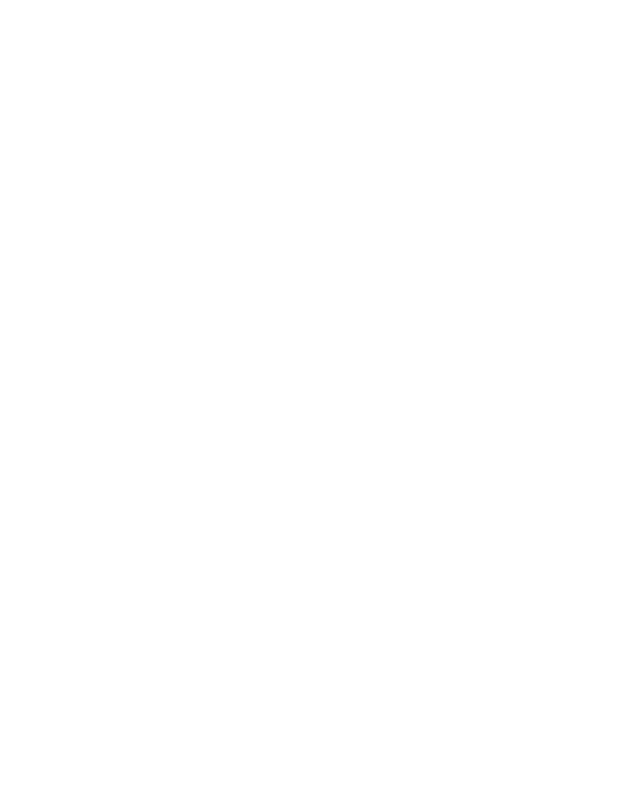
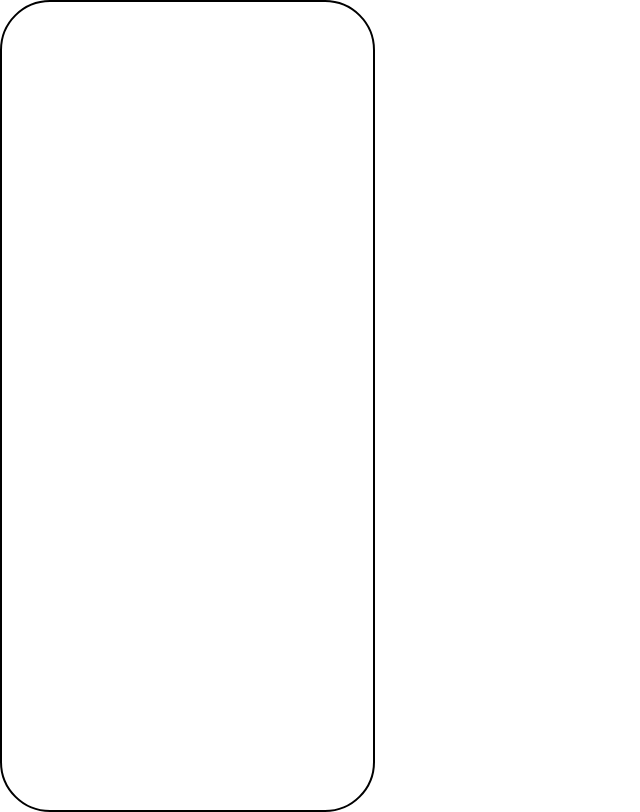
Before and after one commit to Ajou-TAYO/client, a React (Vite) app: page / in a window 1280 px wide. Shown: the whole page, without its empty margins (0-640 px from the left). Built offline with nearby package versions, Linux system fonts and the light colour scheme.

Commit message:
announcement test v1

```diff
--- a/index.html
+++ b/index.html
@@ -3,7 +3,7 @@
   <head>
     <meta charset="UTF-8" />
     <link rel="icon" type="image/svg+xml" href="/vite.svg" />
-    <meta name="viewport" content="width=device-width, initial-scale=1.0" />
+    <meta name="viewport" content="width=device-height*9/16, height=device-height, initial-scale=1.0" />
     <title>AJOU_TAYO</title>
   </head>
   <body>
--- a/src/App.tsx
+++ b/src/App.tsx
@@ -3,13 +3,14 @@
 import './App.css'
 
 function App() {
-  const [count, setCount] = useState(0)
 
   return (
     <div className="App">
-      <div>
-
+      <div id="home_main">
+        <div id="announce_banner"></div>
       </div>
+      <div id="tab"></div>
+      <div id="drag"></div>
     </div>
   )
 }
--- a/src/index.css
+++ b/src/index.css
@@ -12,6 +12,32 @@
   -webkit-font-smoothing: antialiased;
   -moz-osx-font-smoothing: grayscale;
   -webkit-text-size-adjust: 100%;
+
+  box-sizing: border-box;
+
+  position: relative;
+  width: 375px;
+  height: 812px;
+
+  background: #ECF0F3;
+  border: 2px solid #000000;
+  border-radius: 50px;
+}
+
+home_main{
+  position: absolute;
+  width: 328px;
+  height: 660px;
+  left: 25px;
+  top: 29px;
+}
+
+announce_banner{
+  position: absolute;
+  width: 271px;
+  height: 118px;
+  left: 52px;
+  top: 125px;
 }
 
 a {
```
